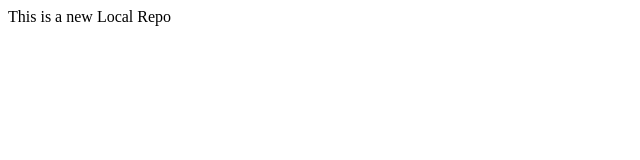
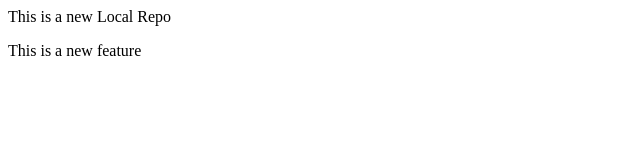
Before and after one commit to panarapradip/localrepo, a plain HTML site: page index.html in a window 1280 px wide. Shown: the whole page, without its empty margins (0-640 px from the left). Drawn offline with Linux system fonts and the light colour scheme.

Commit message:
add new feature

```diff
--- a/index.html
+++ b/index.html
@@ -1 +1,2 @@
 <p>This is a new Local Repo<p>
+<p>This is a new feature<p></p>
```
